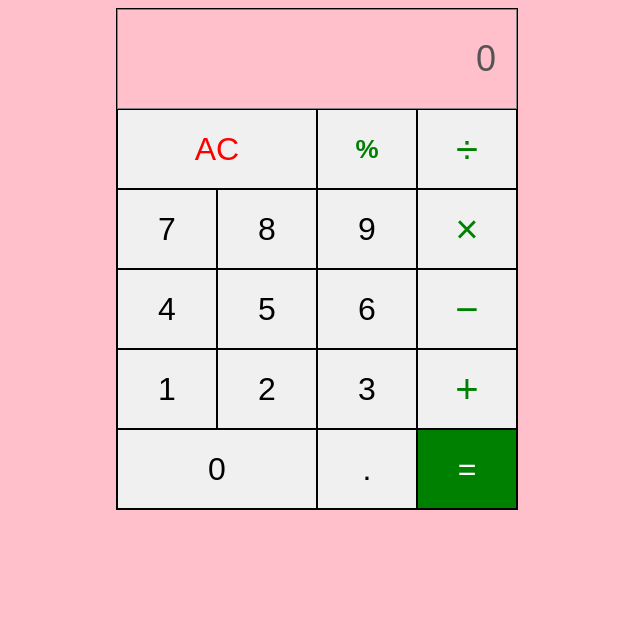
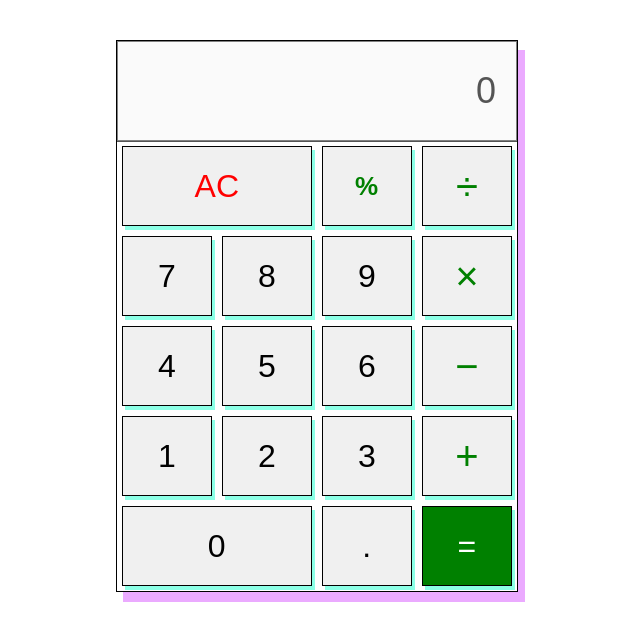
Before and after one commit to iqbal-fz/calculator, a plain HTML site: page index.html in a window 1280 px wide. Shown: the whole page, without its empty margins (323-963 px from the left). Drawn offline with Linux system fonts and the light colour scheme.

Commit message:
Update stylesheet.css

```diff
--- a/stylesheet.css
+++ b/stylesheet.css
@@ -1,16 +1,23 @@
-*{
-    background-color: pink;
+* {
+    /* background-color: pink; */
 }
 
-.calculator{
+body {
+    margin: 0;
+    padding: 0;
+}
+
+.calculator {
     text-align: center;
     margin: auto;
     width: 400px;
     /* background-color: cyan; */
     border: 1px solid black;
+    box-shadow: 7px 10px #ebaaff;
+    margin-top: 40px;
 }
 
-.calculator-screen{
+.calculator-screen {
     width: 100%;
     height: 100px;
     text-align: right;
@@ -19,17 +26,18 @@
     box-sizing: border-box;
     border: none;
     border: 1px solid gray;
+    box-shadow: 0 1px;
 }
 
-.calculator-keys{
+.calculator-keys {
     width: 100%;
 }
 
-.row{
+.row {
     display: flex;
 }
 
-button{
+button {
     height: 80px;
     font-size: 32px;
     width: 25%;
@@ -39,37 +47,43 @@ button{
     transition: 0.4s;
     border: 1px solid black;
     cursor: pointer;
+    margin: 5px;
+    box-shadow: 3px 4px rgb(140, 255, 230);
 }
 
-.all-clear, .zero-btn{
-    width: 50%;
+.all-clear,
+.zero-btn {
+    width: 53%;
 }
 
-.all-clear{
+.all-clear {
     color: red;
 }
 
-.equal-sign{
+.equal-sign {
     background-color: green;
     color: white;
 }
 
-.equal-sign:hover{
+.equal-sign:hover {
     color: green;
 
 }
 
-.operator, .percentage{
+.operator,
+.percentage {
     color: green;
     font-size: 40px;
 }
 
-.percentage{
+
+.percentage {
     font-size: 26px;
     font-weight: bold;
 }
 
-button:hover{
+button:hover {
     background-color: rgba(255, 255, 255, 0.3);
     /* background-color: rgba(209, 209, 209, 0.3); */
+    box-shadow: 3px 5px rgb(22, 252, 98);
 }
```
